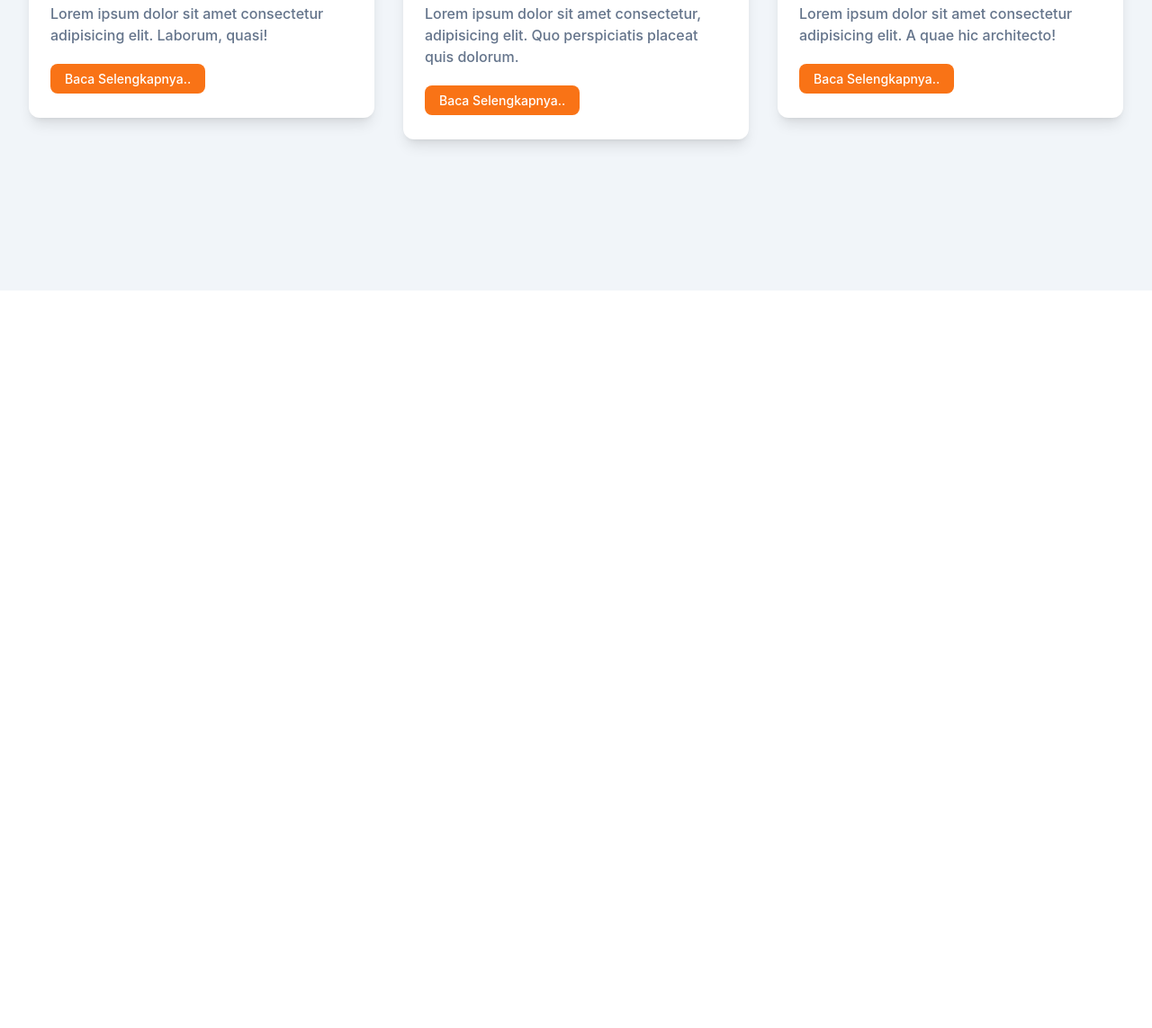
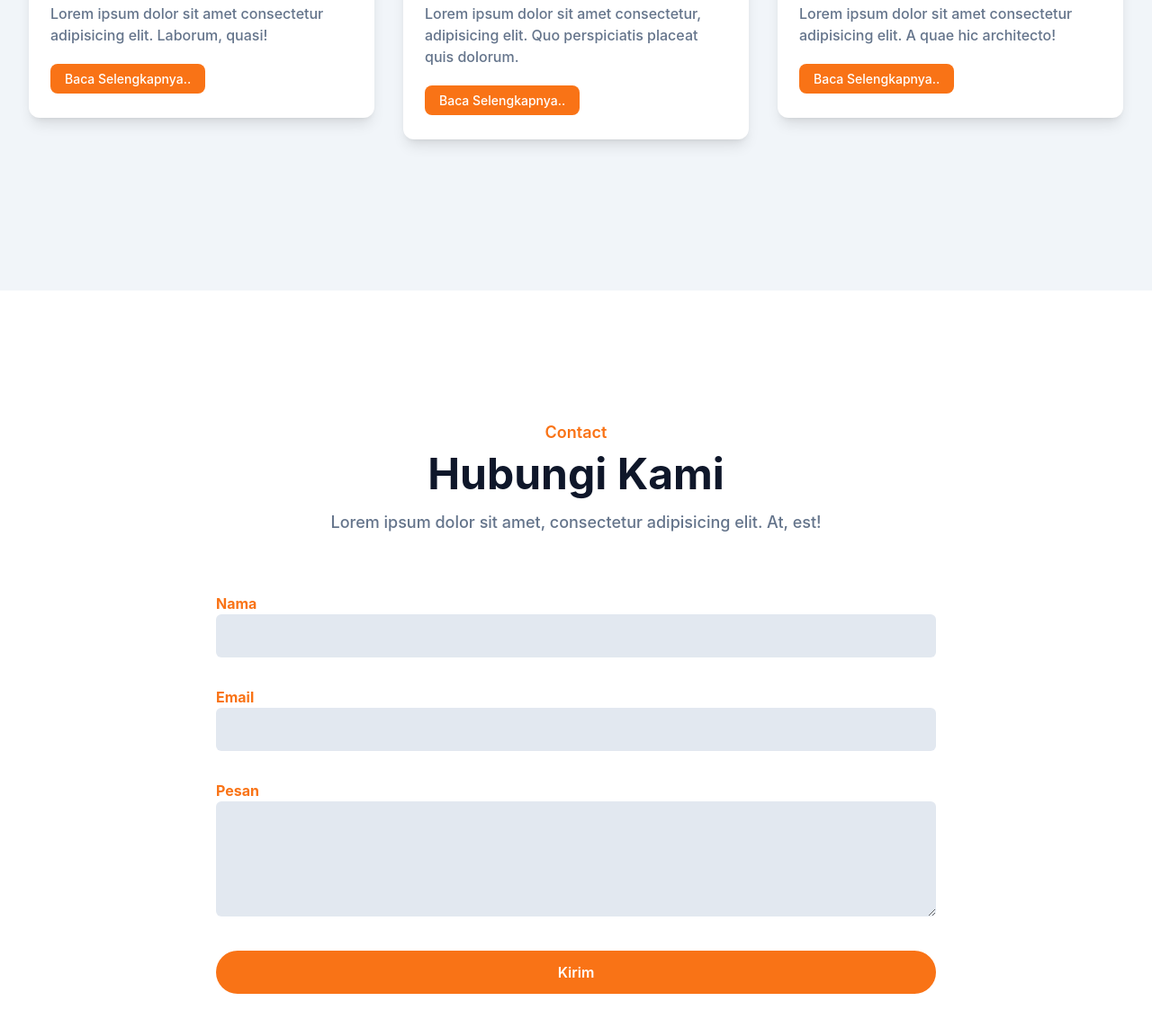
Before and after one commit to aldanirayhan/portfolio-aldani, a website: page index.html in a window 1280 px wide. Shown: the part 3839-4982 px from the top of the page at 90% size. Before the commit the page ends 4162 px from the top, so only its background shows below. Drawn offline with Linux system fonts and the light colour scheme.

Commit message:
add contact section

```diff
--- a/index.html
+++ b/index.html
@@ -232,6 +232,40 @@
     </section>
     <!-- Blog Section End -->
 
+    <!-- Contact Section Start -->
+    <section id="contact" class="pt-36 pb-32">
+        <div class="container">
+            <div class="w-full px-4">
+                <div class="max-w-xl mx-auto text-center mb-16">
+                    <h4 class="font-semibold text-lg text-primary mb-2">Contact</h4>
+                    <h2 class="font-bold text-dark text-3xl mb-4 sm:text-4xl md:text-5xl">Hubungi Kami</h2>
+                    <p class="font-medium text-md text-secondary md:text-lg">Lorem ipsum dolor sit amet, consectetur adipisicing elit. At, est!</p>
+                </div>
+            </div>
+
+            <form >
+                <div class="w-full lg:w-2/3 lg:mx-auto">
+                    <div class="w-full px-4 mb-8">
+                        <label for="name" class="text-base text-primary font-bold">Nama</label>
+                        <input type="text" name="name" id="name" class="w-full bg-slate-200 text-dark p-3 rounded-md focus:outline-none focus:ring-primary focus:ring-1 focus:border-primary">
+                    </div>
+                    <div class="w-full px-4 mb-8">
+                        <label for="email" class="text-base text-primary font-bold">Email</label>
+                        <input type="email" name="email" id="email" class="w-full bg-slate-200 text-dark p-3 rounded-md focus:outline-none focus:ring-primary focus:ring-1 focus:border-primary">
+                    </div>
+                    <div class="w-full px-4 mb-8">
+                        <label for="message" class="text-base text-primary font-bold">Pesan</label>
+                        <textarea type="text" name="message" id="message" class="w-full bg-slate-200 text-dark p-3 rounded-md focus:outline-none focus:ring-primary focus:ring-1 focus:border-primary h-32"> </textarea>
+                    </div>
+                    <div class="w-full px-4">
+                        <button class="text-base font-semibold text-white bg-primary py-3 px-8 rounded-full w-full hover:opacity-80 hover:shadow-lg transition duration-500 ease-in-out">Kirim</button>
+                    </div>
+                </div>
+            </form>
+        </div>
+    </section>
+    <!-- Contact Section End -->
+
     <script src="src/js/script.js"></script>
 </body>
 </html>
```
Also changed, not shown: src/output.css.
